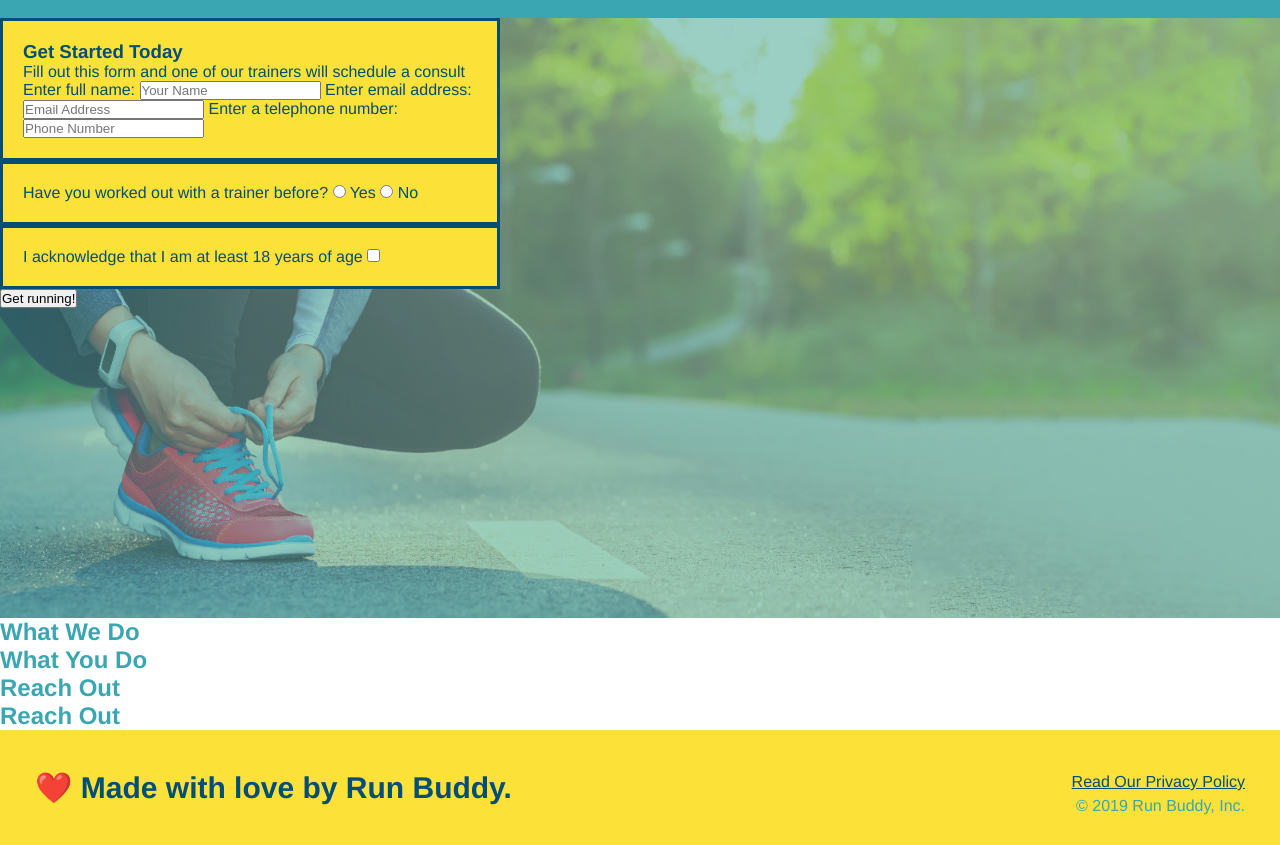
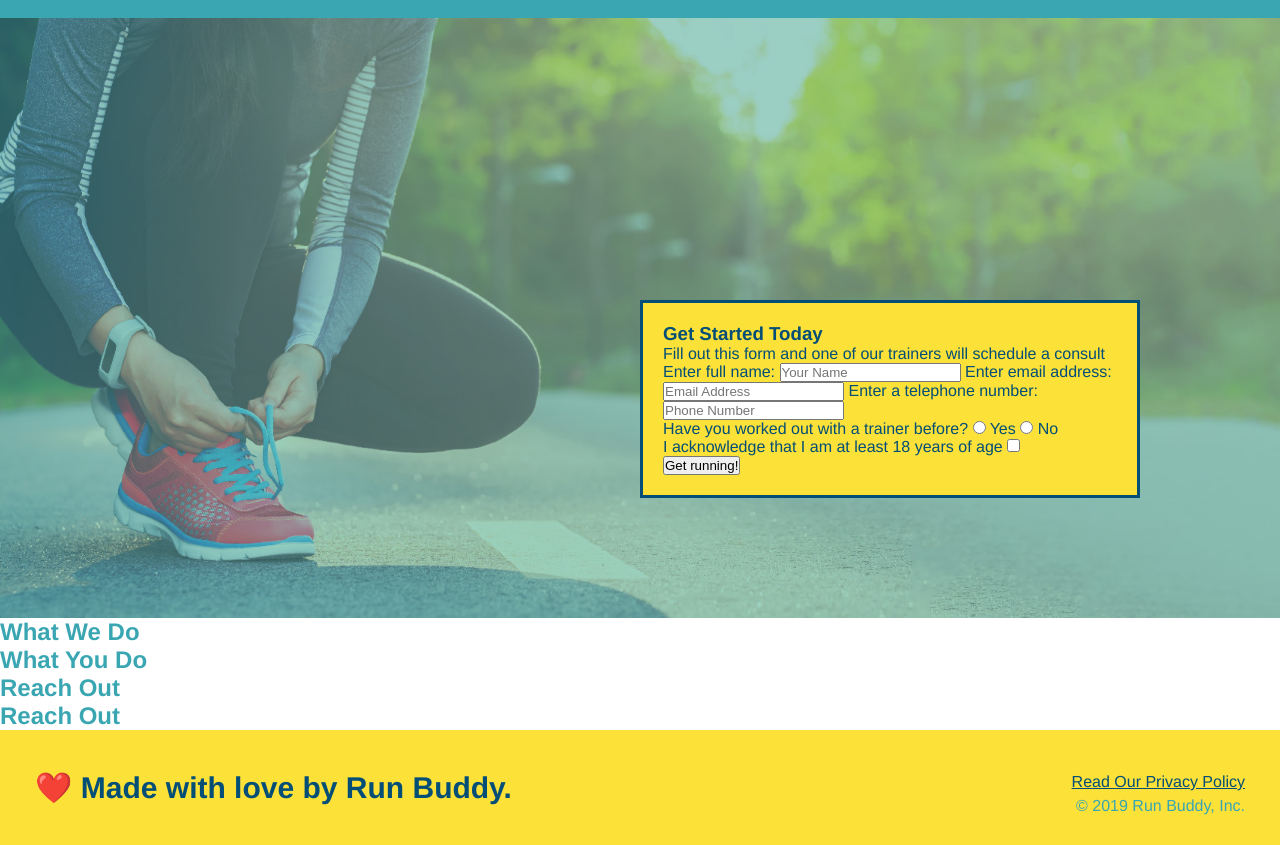
Before and after one commit to krod2016/run-buddy, a plain HTML site: page index.html in a window 1280 px wide. Shown: the part 64-909 px from the top of the page. Drawn offline with Linux system fonts and the light colour scheme.

Commit message:
css styling

```diff
--- a/assets/css/style.css
+++ b/assets/css/style.css
@@ -72,14 +72,16 @@ footer a {
   height: 600px;
   background-size: cover;
   background-position: center;
+  position: relative;
 }
 
 .hero-form {
-  color: #024e76;
+  border: 3px solid #024e76;
   background-color: #fce138;
   padding: 20px;
   width: 500px;
-  border-style: solid;
-  border-width: 3px;
-  border-color: #024e76;
+  color: #024e76;
+  position: absolute;
+  bottom: 120px;
+  right: 140px;
 }
--- a/index.html
+++ b/index.html
@@ -44,9 +44,8 @@
         <label for="phone">Enter a telephone number:</label>
         <input type="tel" placeholder="Phone Number" name="phone" id="phone"/>
       </form>
-    </div>
 
-  <p class="hero-form">
+  <p>
     Have you worked out with a trainer before?
     <input type="radio" name="trainer-confirm" id="trainer-yes" />
     <label for="trainer-yes">Yes</label>
@@ -54,7 +53,7 @@
     <label for="trainer-no">No</label>
   </p>
 
-  <p class="hero-form">
+  <p>
     <label for="check-box">
     I acknowledge that I am at least 18 years of age
     </label>
@@ -64,6 +63,7 @@
   <button type="submit">
     Get running!
   </button>
+</div>
 </section>
 
     <section>
```
